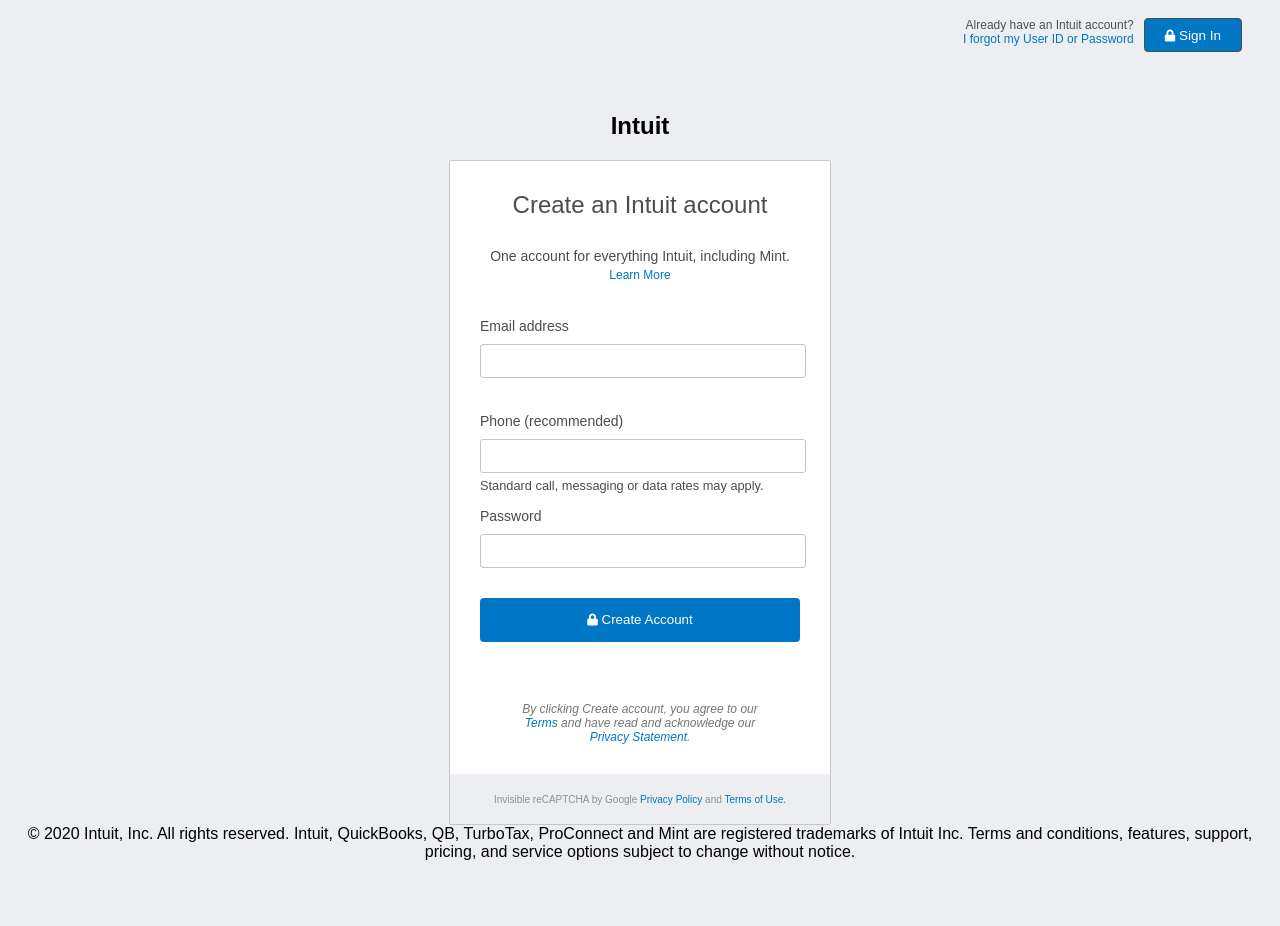
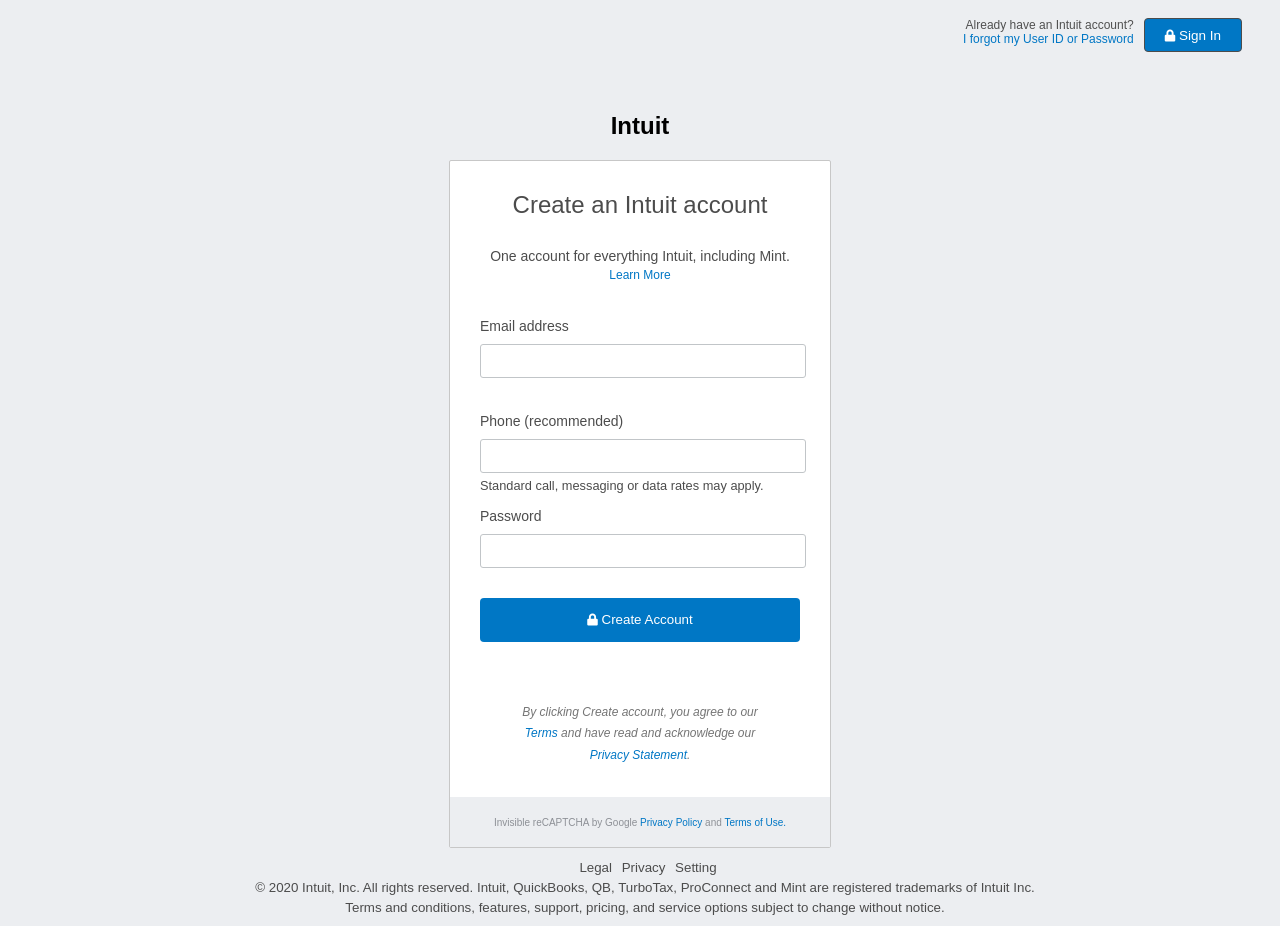
Before and after one commit to abouhid/mint-form, a plain HTML site: page index.html in a window 1280 px wide. Before the commit the page ends 869 px from the top, so only its background shows below. Drawn offline with Linux system fonts and the light colour scheme.

Commit message:
make some changes in footer

```diff
--- a/index.html
+++ b/index.html
@@ -39,12 +39,15 @@
       </div>
       <div>
         <div class="box">
-
           <div class="title-box">
-                <span class="title">Create an Intuit account <br><br></span>
-              <span id="sub-text">One account for everything Intuit, including Mint. <br><a href="#">Learn More</a> </span>
+            <span class="title">Create an Intuit account <br /><br /></span>
+            <span id="sub-text"
+              >One account for everything Intuit, including Mint. <br /><a
+                href="#"
+                >Learn More</a
+              >
+            </span>
           </div>
-
 
           <div class="info-block">
             <label class="mail" for="E-mail">Email address</label>
@@ -53,16 +56,12 @@
               name="email"
               id="email"
               class="email"
-                    required/>
+              required
+            />
           </div>
           <div class="info-block">
             <label class="mail" for="E-mail">Phone (recommended)</label>
-                   <input
-                     type="text"
-                     name="email"
-                     id="email"
-                     class="email"
-                     required/>
+            <input type="text" name="email" id="email" class="email" required />
           </div>
           <span id="bottom-txt">
             Standard call, messaging or data rates may apply.
@@ -74,21 +73,34 @@
               name="email"
               id="email"
               class="email"
-                required/>
+              required
+            />
           </div>
 
           <button id="account">
             <i class="fa fa-lock" aria-hidden="true"></i> Create Account
           </button>
-            <span class="terms-txt">By clicking Create account, you agree to our <a href="#">Terms</a> and have read and acknowledge our <a href="#">Privacy Statement</a>.</span>
-            <div class="captcha-txt"> Invisible reCAPTCHA by Google <a>Privacy Policy</a> and <a>Terms of Use.</a></div>
+          <span class="terms-txt"
+            >By clicking Create account, you agree to our
+            <a href="#">Terms</a> and have read and acknowledge our
+            <a href="#">Privacy Statement</a>.</span
+          >
+          <div class="captcha-txt">
+            Invisible reCAPTCHA by Google <a>Privacy Policy</a> and
+            <a>Terms of Use.</a>
           </div>
-
-
+        </div>
       </div>
     </main>
-    © 2020 Intuit, Inc. All rights reserved. Intuit, QuickBooks, QB, TurboTax, ProConnect and Mint are registered trademarks of Intuit Inc.
-    Terms and conditions, features, support, pricing, and service options subject to change without notice.
-    <footer></footer>
+
+    <center>
+    <footer class="footer">
+      <span id="line-space"> Legal</span><span id="line-space"> Privacy</span>  <span id="line-space"></span> Setting </span><br>
+      © 2020 Intuit, Inc. All rights reserved. Intuit, QuickBooks, QB, TurboTax,
+      ProConnect and Mint are registered trademarks of Intuit Inc. <br> Terms and
+      conditions, features, support, pricing, and service options subject to
+      change without notice.
+    </footer>
+  </center>
   </body>
 </html>
--- a/style.css
+++ b/style.css
@@ -111,6 +111,7 @@ i{
     position: relative;
     color: #757575;
     padding: 30px;
+    line-height: 1.8;
 }
 #account{
     background-color: #0077C5;
@@ -130,3 +131,15 @@ i{
     margin: 0px -30px -30px -30px;
     padding-top: 20px;
 }
+
+/* footer */
+
+.footer{
+    color: #4c4c4c;
+    font-size: smaller;
+    padding:10px 0px 0px 10px;
+    line-height: 1.5;
+}
+#line-space{
+ padding-left: 6px;
+}
```
Lines whose indentation alone changed are shown as unchanged.
